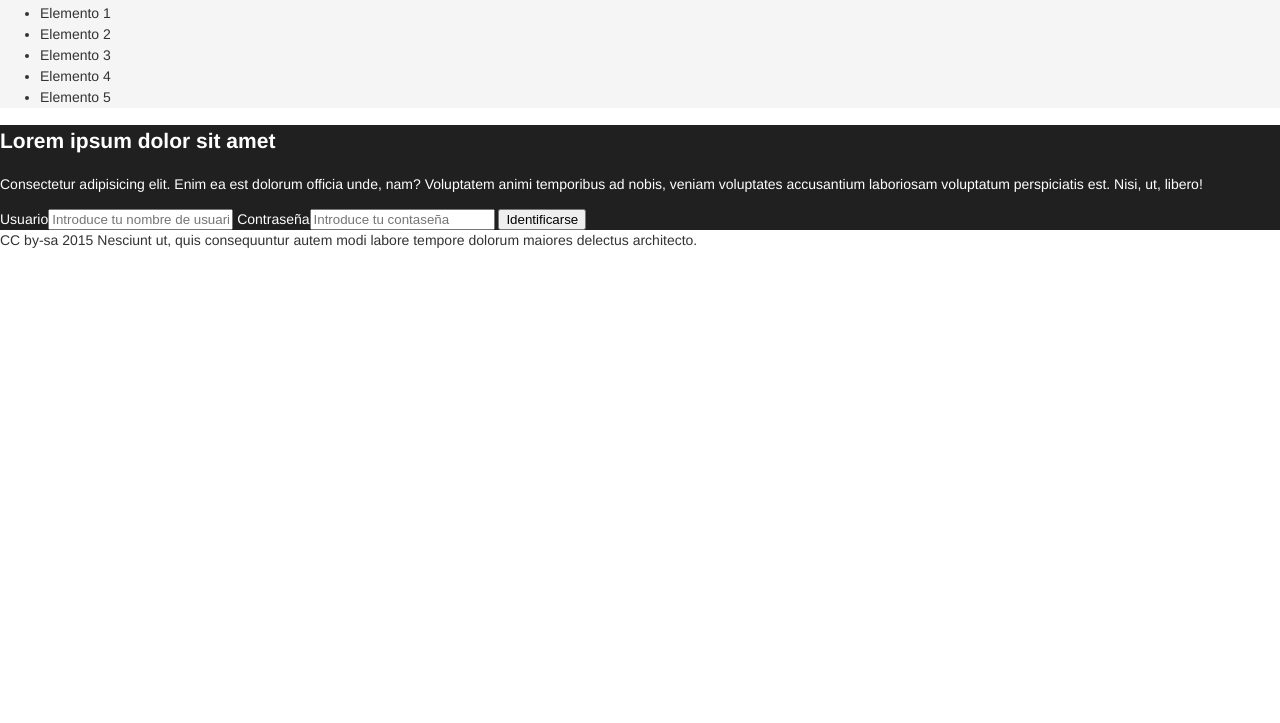
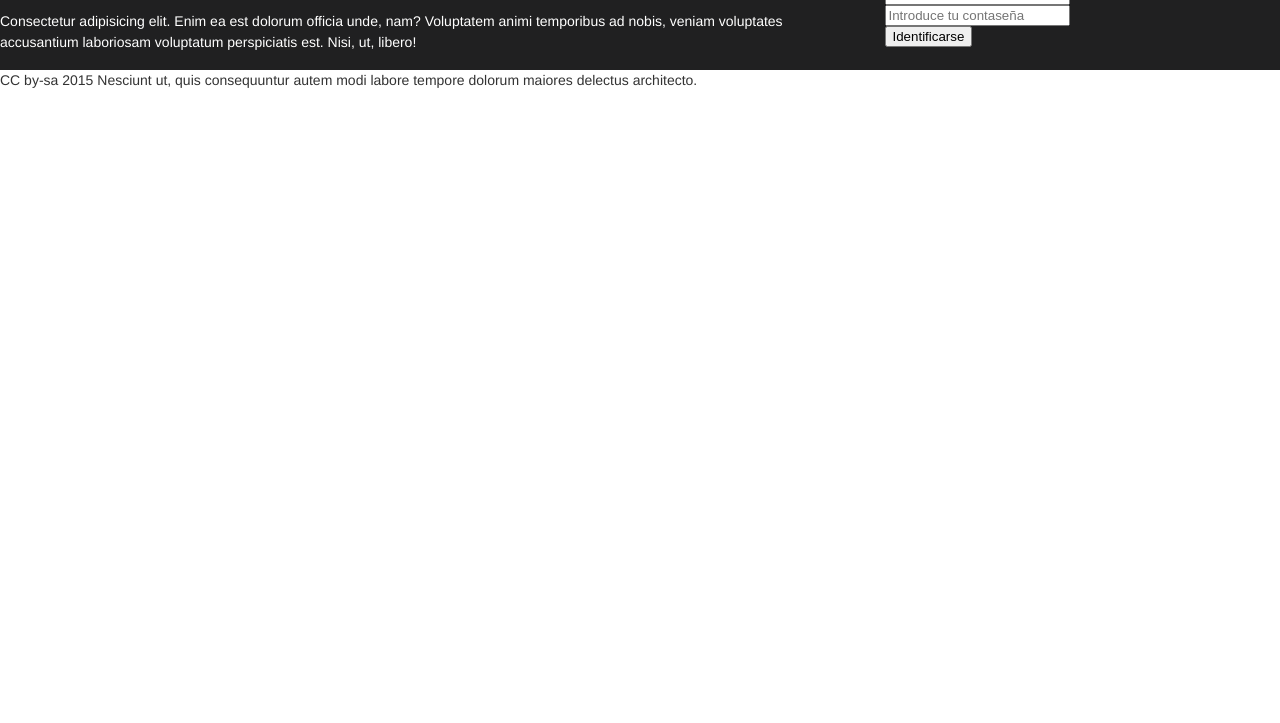
Before and after one commit to stripTM/desarrollo-web-firefox-dev-ed, a plain HTML site: page index.html in a window 1280 px wide. Shown: the part 77-800 px from the top of the page. Drawn offline with Linux system fonts and the light colour scheme.

Commit message:
Distribuir el contenido

```diff
--- a/index.html
+++ b/index.html
@@ -24,9 +24,15 @@
 			<p>Consectetur adipisicing elit. Enim ea est dolorum officia unde, nam? Voluptatem animi temporibus ad nobis, veniam voluptates accusantium laboriosam voluptatum perspiciatis est. Nisi, ut, libero!</p>
 		</article>
 		<form action="" method="post">
-			<label for="usuario">Usuario</label><input type="text" name="usuario" id="usuario" placeholder="Introduce tu nombre de usuario"/>
-			<label for="password">Contraseña</label><input type="password" name="password" id="password" placeholder="Introduce tu contaseña"/>
-			<input type="submit" name="accion" value="Identificarse"/>
+			<fieldset>
+				<dl>
+					<dt><label for="usuario">Usuario</label></dt>
+					<dd><input type="text" name="usuario" id="usuario" placeholder="Introduce tu nombre de usuario"/></dd>
+					<dt><label for="password">Contraseña</label></dt>
+					<dd><input type="password" name="password" id="password" placeholder="Introduce tu contaseña"/></dd>
+					<dd><input type="submit" name="accion" value="Identificarse"/></dd>
+				</dl>
+
 		</form>
 	</main>
 	<footer>
--- a/main.css
+++ b/main.css
@@ -9,12 +9,49 @@ header {
   margin: 0;
   background-color: #f5f5f5;
   color: #333;
+  display: flex;
+	flex-wrap: nowrap;
+  flex-direction: row;
+  justify-content: space-between;
 }
+  header h1 {
+    margin: 0;
+  }
+  header ul,
+  header li {
+    margin: 0;
+    padding: 0;
+    list-style: none;
+  }
+  ul {
+    margin: auto;
+  }
+  li {
+   display: inline-block
+  }
 main {
   margin: 0;
   background-color: #202021;
   color: #fff;
+  display: flex;
+	flex-wrap: nowrap;
+  flex-direction: row;
 }
+  article {
+    width: 65%
+  }
+   h2 {
+    margin: 0;
+   }
+  form {
+    width: 35%;
+  }
+   fieldset {
+     border: 0;
+   }
+   label {
+     display: none;
+   }
 footer {
   margin: 0;
   background-color: #fff;
```
